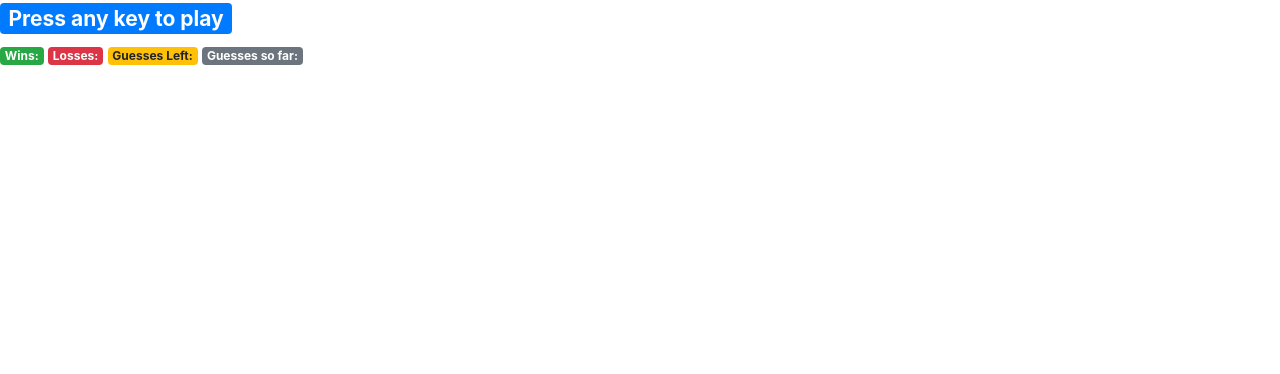
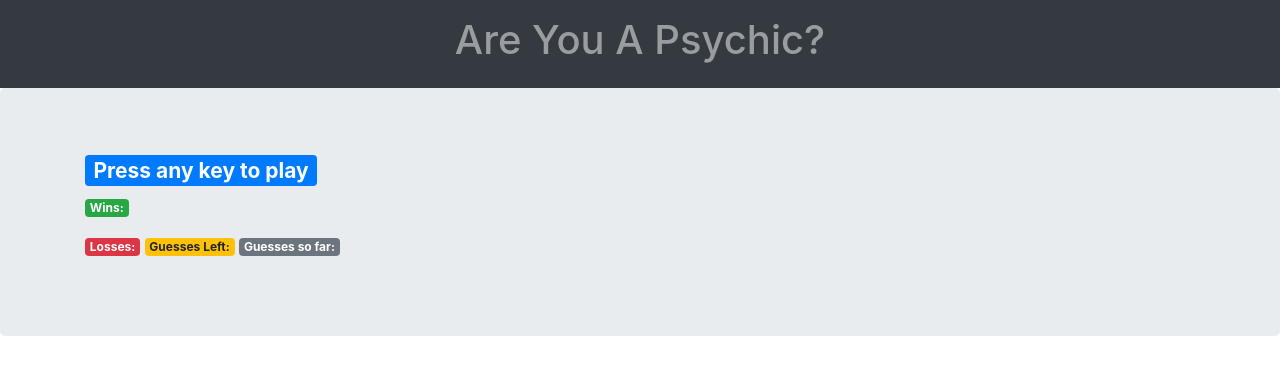
Before and after one commit to rgoderis/Psychic-Game, a plain HTML site: page index.html in a window 1280 px wide. Drawn offline with nearby package versions, Linux system fonts and the light colour scheme.

Commit message:
created a centered header with nested h1

```diff
--- a/index.html
+++ b/index.html
@@ -10,15 +10,30 @@
     <link rel="stylesheet" href="assets/css/style.css">
 </head>
 <body>
+        <nav class="navbar navbar-dark bg-dark justify-content-center">
+                <h1 class="navbar-text">Are You A Psychic?</h1>
+        </nav>
     <!-- create html content of page to display results -->
-    <div class="jubotron">
+    <div class="jumbotron">
+        <div class="container">
+            <div class="row">
+                <div class="col-12">
+                    <h3><span class="badge badge-primary" id="display-text">Press any key to play</span></h3>
+                </div>
+            </div>
+            <div class="row">
+                <div class="col-3">
+                        <p class="badge badge-success">Wins: <span id="wins"></span></p>
+                </div>
+            </div>
+
+                <p class="badge badge-danger">Losses: <span id="losses"></span></p>
+                <p class="badge badge-warning">Guesses Left: <span id="guess-left"></span></p>
+                <p class="badge badge-secondary">Guesses so far: <span id="guess-so-far"></span></p>
+        </div>
 
     </div>
-    <h3><span class="badge badge-primary" id="display-text">Press any key to play</span></h3>
-    <p class="badge badge-success">Wins: <span id="wins"></span></p>
-    <p class="badge badge-danger">Losses: <span id="losses"></span></p>
-    <p class="badge badge-warning">Guesses Left: <span id="guess-left"></span></p>
-    <p class="badge badge-secondary">Guesses so far: <span id="guess-so-far"></span></p>
+
 
 
 
```
